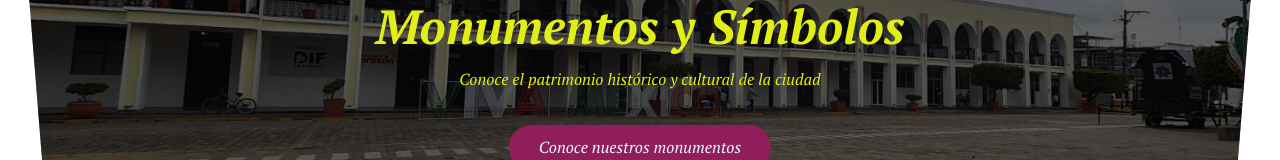
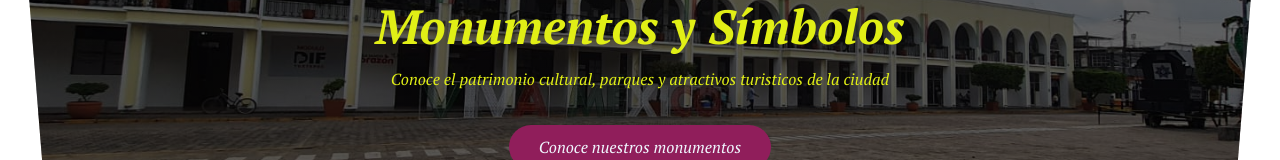
Before and after one commit to GloriaRguez26/ExamenU1_DesarrolloWeb, a plain HTML site: page ALEJANDRAGUZMAN/monumentos.html in a window 1280 px wide. Shown: the part 366-526 px from the top of the page. Drawn offline with Linux system fonts and the light colour scheme.

Commit message:
cambio descripcion monumentos

```diff
--- a/ALEJANDRAGUZMAN/monumentos.html
+++ b/ALEJANDRAGUZMAN/monumentos.html
@@ -38,7 +38,7 @@
         </nav>
         <section class="hero-container container">
             <h1 class="hero-title">Monumentos y Símbolos</h1>
-            <p class="hero-paragraph">Conoce el patrimonio histórico y cultural de la ciudad</p>
+            <p class="hero-paragraph">Conoce el patrimonio cultural, parques y atractivos turisticos de la ciudad</p>
             <a href="#monu" class="cta">Conoce nuestros monumentos</a>
         </section>
     </header>
```
